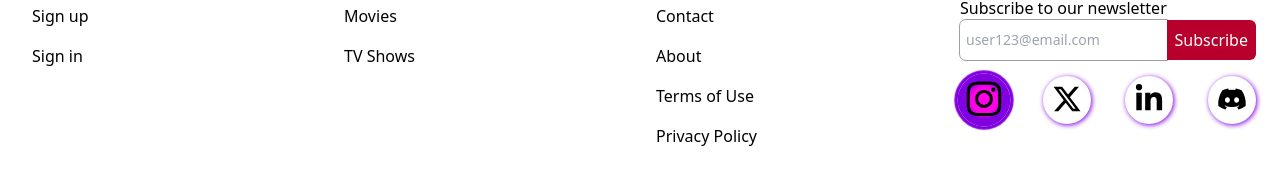
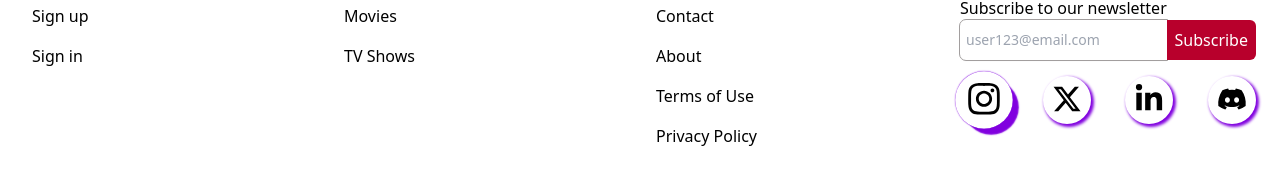
Before and after one commit to vaishnow/MoviesDB, a React (Vite) app: page / in a window 1280 px wide. In both pictures the pointer is over the link 984 px from the left and 2352 px from the top of the page. Shown: the part 2252-2431 px from the top of the page. Built offline with nearby package versions, Linux system fonts and the light colour scheme; no server answers.

Commit message:
refactor

```diff
--- a/src/components/DiscoverCard.jsx
+++ b/src/components/DiscoverCard.jsx
@@ -30,7 +30,7 @@ function DiscoverCard({ movie }) {
         {poster_path && (
           <img
             loading="lazy"
-            className={isLoading && "h-0 " + "w-full rounded-t"}
+            className={(isLoading && "h-0 ") + "w-full rounded-t"}
             onLoad={() => setIsLoading(false)}
             src={`https://image.tmdb.org/t/p/w400${poster_path}`}
           />
--- a/src/components/Footer.css
+++ b/src/components/Footer.css
@@ -7,7 +7,7 @@ footer {
 	border-radius: 50%;
 	transition: ease-in-out 1s;
 	overflow: hidden;
-	box-shadow: 1px 1px 5px .1px #8100df;
+	box-shadow: 2px 2px 3px 1px #8100df;
 }
 
 .fluid svg {
@@ -15,12 +15,7 @@ footer {
 	margin: auto;
 }
 
-.fluid svg:hover {
+.fluid:hover {
 	scale: 1.2;
+	box-shadow: 0 0 1px .1px #8100df, 6px 6px 1px -1px #8100df;
 }
-
-.fluid:hover {
-	scale: 1.1;
-	background: radial-gradient(circle, rgba(255, 1, 230, 1) 35%, rgba(129, 0, 223, 1) 52%);
-	box-shadow: 0 0 1px 3px #8100df;
-}
```
